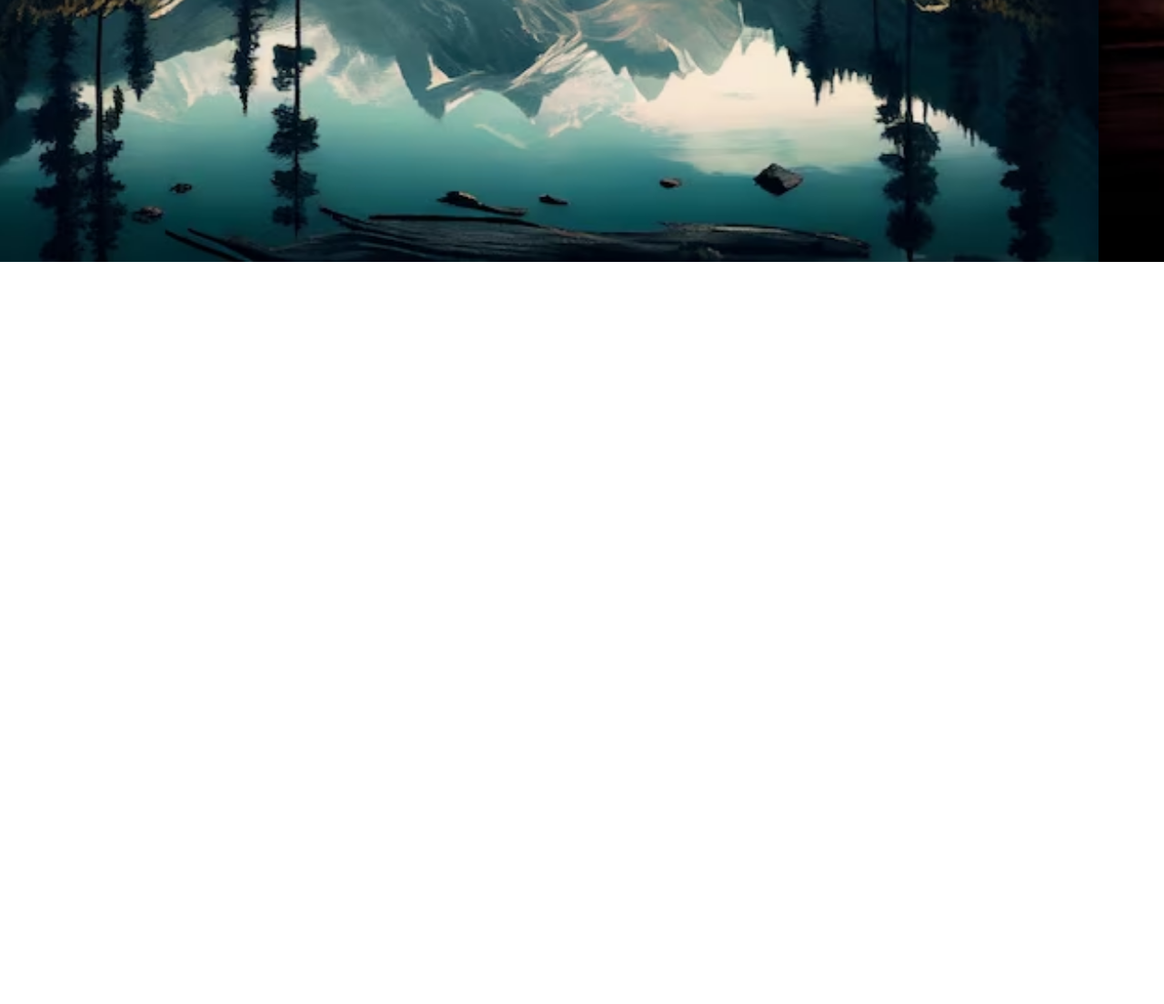
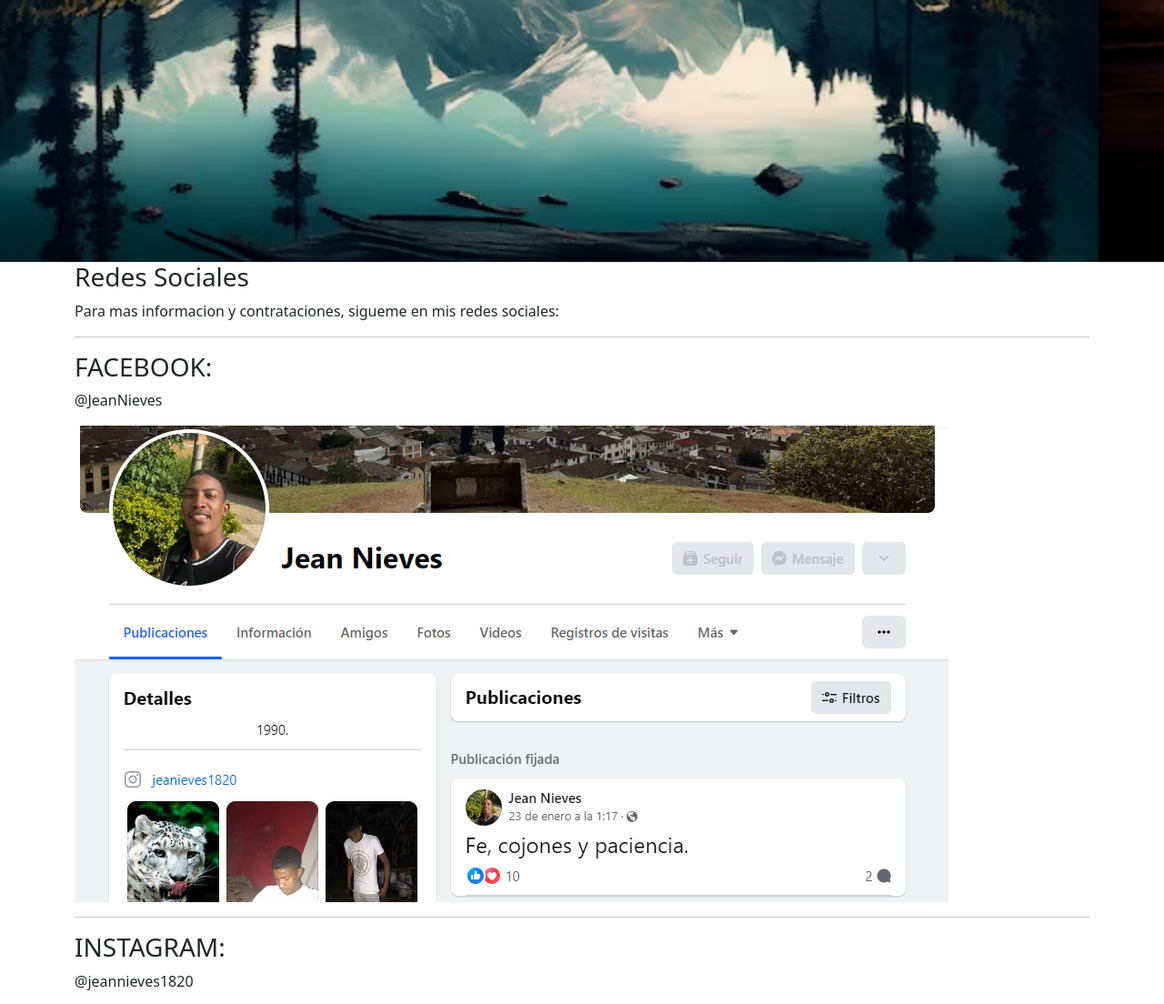
Before and after one commit to JeanCarloNieves/JeanCarloNieves.github.io, a plain HTML site: page index.html in a window 1280 px wide. Shown: the part 500-1604 px from the top of the page at 91% size. Before the commit the page ends 800 px from the top, so only its background shows below. Drawn offline with nearby package versions, Linux system fonts and the light colour scheme.

Commit message:
agregamos las redes sociales

```diff
--- a/index.html
+++ b/index.html
@@ -12,6 +12,7 @@
     <script src="https://cdn.jsdelivr.net/npm/bootstrap@5.3.3/dist/js/bootstrap.min.js" integrity="sha384-0pUGZvbkm6XF6gxjEnlmuGrJXVbNuzT9qBBavbLwCsOGabYfZo0T0to5eqruptLy" crossorigin="anonymous"></script>
 </head>
 <body>
+
     <nav class="navbar navbar-expand-lg navbar-dark bg-dark">
         <div class="container-fluid">
           <a class="navbar-brand" href="#">Navbar</a>
@@ -51,5 +52,32 @@
         </button>
       </div>
 
+      <footer>
+        <div class="footer container">
+            <div class="link">
+                <h3>Redes Sociales</h3>
+                <p>
+                    Para mas informacion y contrataciones, sigueme en mis redes sociales:
+                </p>
+                <hr>
+                <div class="footer-txt">
+                    <h3>FACEBOOK:</h3>
+                    <p>@JeanNieves</p>
+                    <img src="img/facebook.PNG" class="img-fluid" alt="...">
+
+                    <hr>
+                    <h3>INSTAGRAM:</h3>
+                    <p>@jeannieves1820</p>
+                    <img src="img/instagram.PNG" class="img-fluid" alt="...">
+                    <hr>
+                    <h3> TIKTOK:</h3>
+                    <p>@JeanNieves</p>
+
+                </div>
+
+            </div>
+
+        </div>
+    </footer>
 </body>
 </html>
```
Also changed, not shown: img/facebook.PNG (added), img/instagram.PNG (added).
